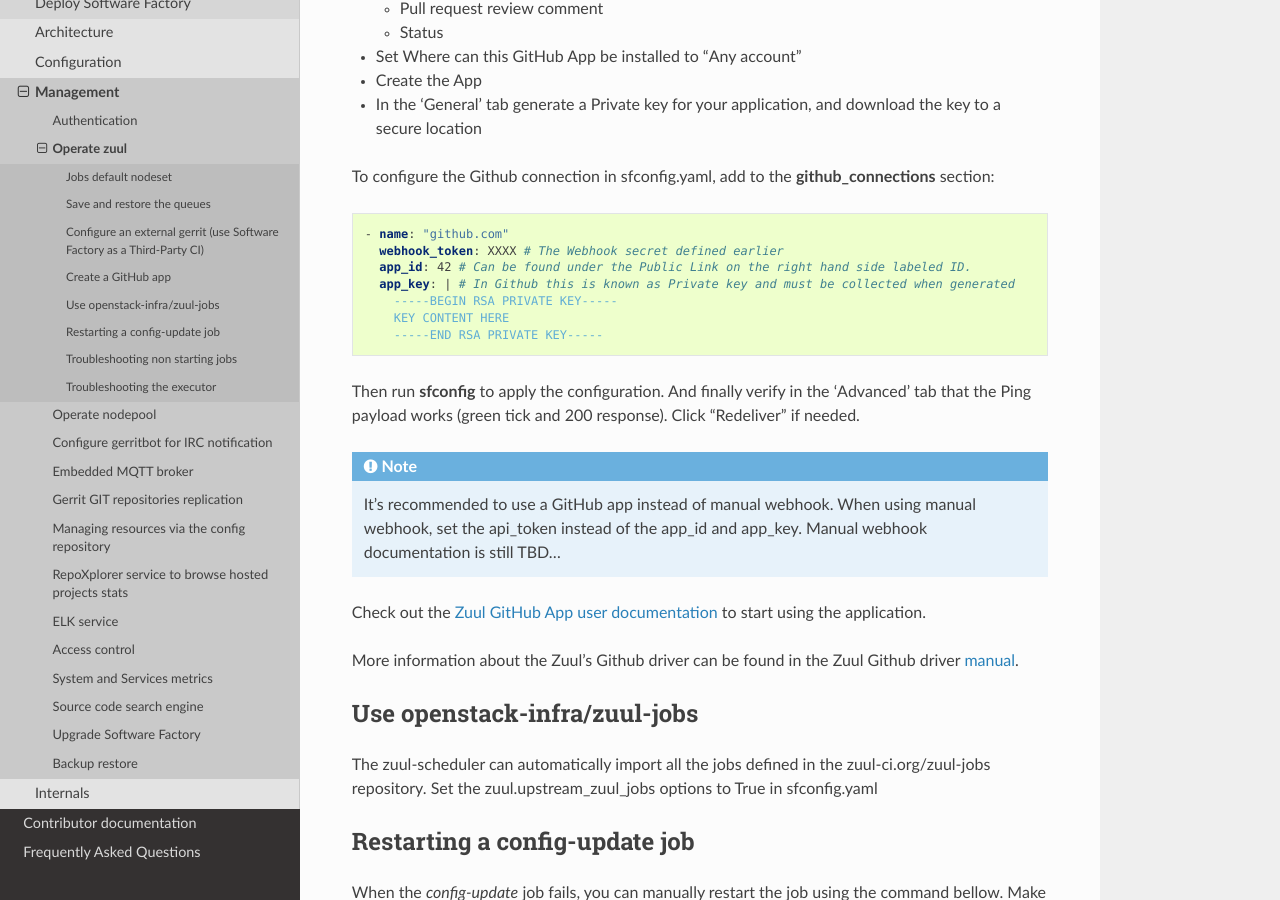
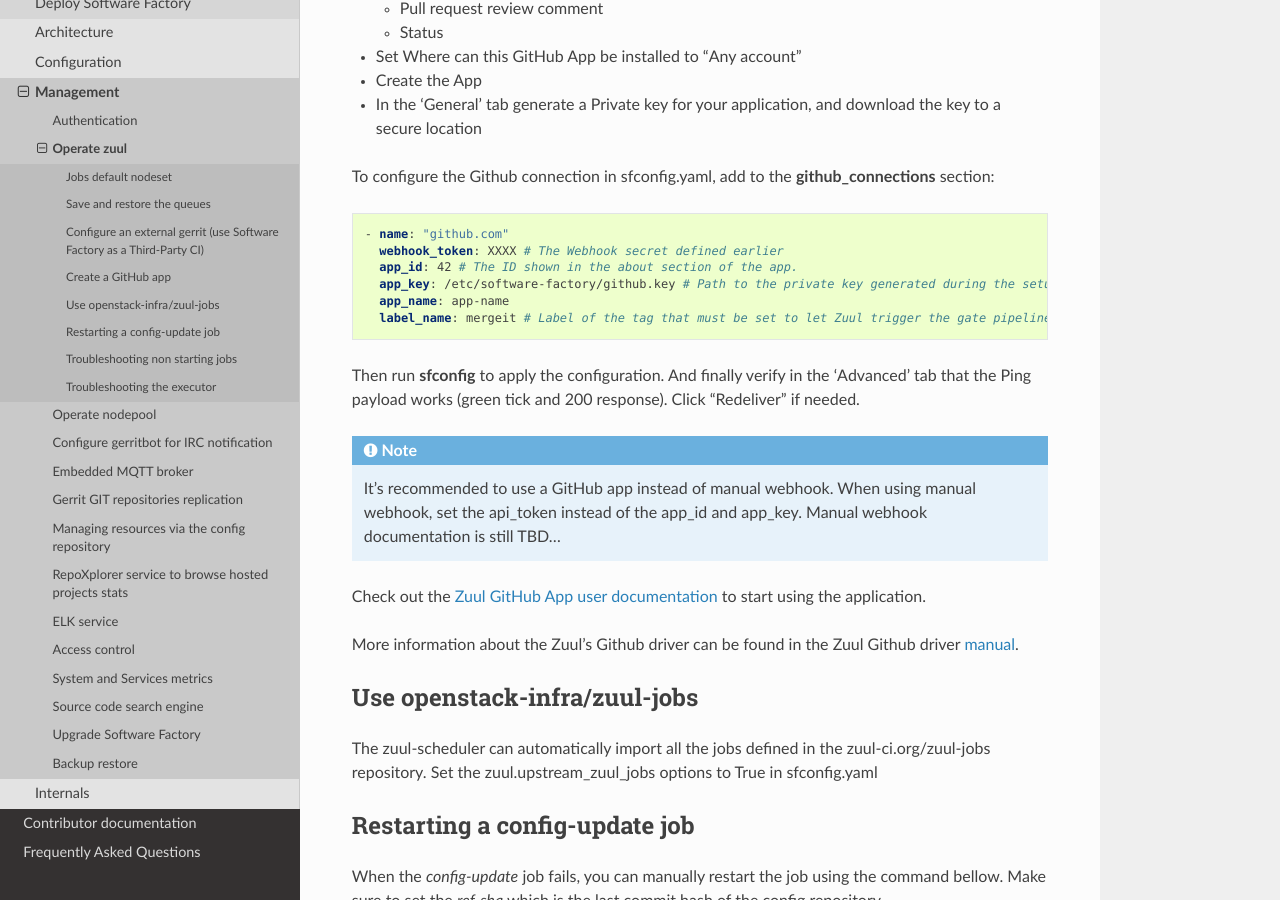
Before and after one commit to softwarefactory-project/sf-docs, a Sphinx documentation site: the page built from docs/operator/zuul_operator.rst, in a window 1280 px wide and 900 px high, scrolled down 2108 px. Built offline with Sphinx 7.4.7 and the Read the Docs theme 2.0.0, drawn with Linux system fonts in a browser that asks for light colours.

Commit message:
zuul_operator/github: update the sfconfig.yaml config info
Change-Id: I976e46e859622a24a7836895cecc28e49f9cf557

```diff
--- a/docs/operator/zuul_operator.rst
+++ b/docs/operator/zuul_operator.rst
@@ -114,11 +114,10 @@
 
   - name: "github.com"
     webhook_token: XXXX # The Webhook secret defined earlier
-    app_id: 42 # Can be found under the Public Link on the right hand side labeled ID.
-    app_key: | # In Github this is known as Private key and must be collected when generated
-      -----BEGIN RSA PRIVATE KEY-----
-      KEY CONTENT HERE
-      -----END RSA PRIVATE KEY-----
+    app_id: 42 # The ID shown in the about section of the app.
+    app_key: /etc/software-factory/github.key # Path to the private key generated during the setup of the app.
+    app_name: app-name
+    label_name: mergeit # Label of the tag that must be set to let Zuul trigger the gate pipeline.
 
 Then run **sfconfig** to apply the configuration. And finally verify in the 'Advanced'
 tab that the Ping payload works (green tick and 200 response). Click "Redeliver" if needed.
```
